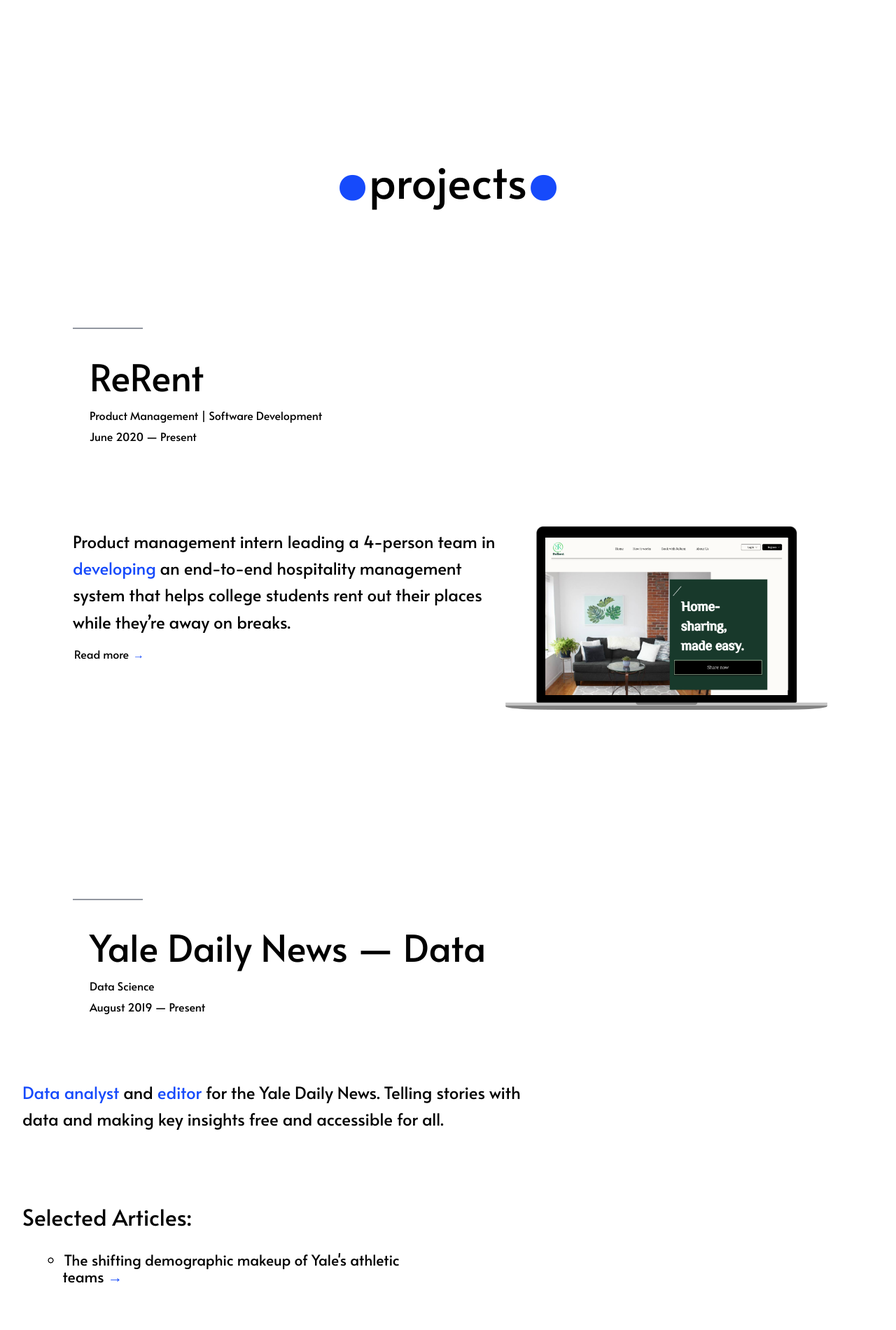
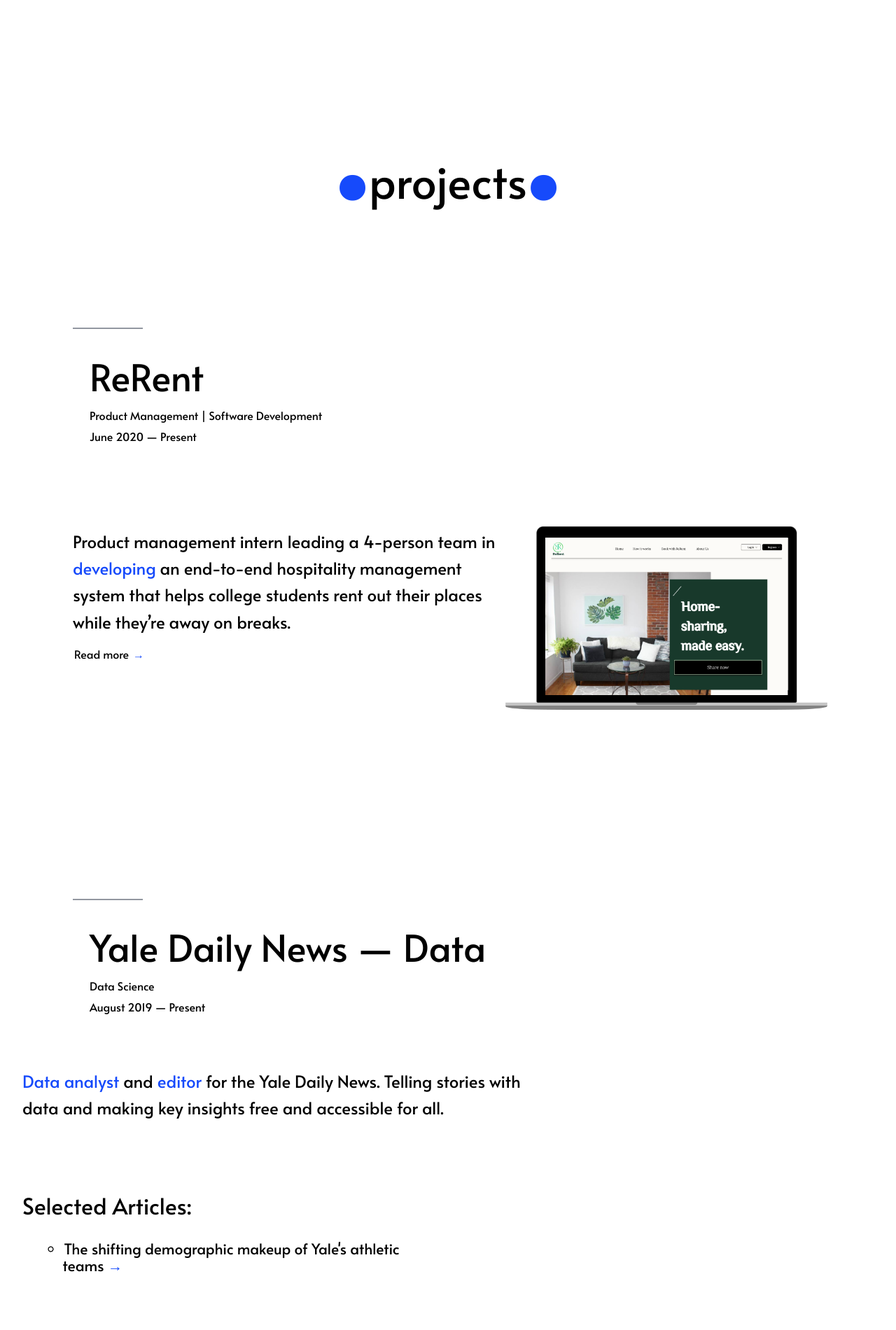
Before and after one commit to ashleyyqin/ashleyyqin.github.io, a Jekyll site: the page built from index.html, in a window 1280 px wide. Shown: the part 778-2678 px from the top of the page at 70% size. Built offline with Jekyll 4.4.1, drawn with Linux system fonts in a browser that asks for light colours; grey boxes are pictures that could not be loaded.

Commit message:
fix data formatting

```diff
--- a/index.html
+++ b/index.html
@@ -73,7 +73,8 @@
 </div>
 <div class="card container mx-auto px-2 mb-4 clearfix header-text">
     <div class="subheader mt-1 py-2"
-         style="display: flex;align-items: center;flex-flow: wrap; justify-content:left;">
+         style="display: block">
+<!--         style="display: flex;align-items: center;flex-flow: wrap; justify-content:left;">-->
         <div style="width: 35em; margin-bottom:5em; margin-left: 2em">
             <p class="project-descriptions" style="width: 30em">
                 <span class="blue">Data analyst</span> and <span class="blue">editor</span> for the Yale Daily News.
@@ -97,7 +98,7 @@
     </div>
 </div>
 <div class='tableauPlaceholder' id='viz1600286215547'
-     style='margin-top: 2em; align-items: center; width: 70%'>
+     style='margin-top: 2em; align-items: center; width: 40em;'>
     <noscript><a
             href='http:&#47;&#47;features.yaledailynews.com&#47;blog&#47;2020&#47;04&#47;24&#47;analysis-a-shifting-demographic-for-storied-yale-crew-international-athletes-elevate-the-elis&#47;'><img
             alt=' '
@@ -227,7 +228,7 @@
                 </ul>
                 <br>
                 <img src="/media/abstract1.png" class="img_abstracts" alt="ASH-ley's abstracts 1"
-                     style="width: 180%">
+                     style="width: 60%">
                 <br>
                 <ul style="margin-left: 3em">
                     <li style="line-height: 1.7">
@@ -244,7 +245,7 @@
                     </li>
                 </ul>
                 <img src="/media/abstract2.png" class="img_abstracts" alt="ASH-ley's abstracts 2"
-                     style="width: 190%">
+                     style="width: 60%">
                 <ul style="margin-left: 3em">
                     <li style="line-height: 1.7">
                         DNA repair is known to be abnormal in individuals with acute myeloid leukemia (AML). When a protein
@@ -260,7 +261,7 @@
                     </li>
                 </ul>
                 <img src="/media/abstract3.png" class="img_abstracts" alt="ASH-ley's abstracts 3"
-                     style="width: 200%">
+                     style="width: 70%">
             </div>
         </div>
     </div>
```
